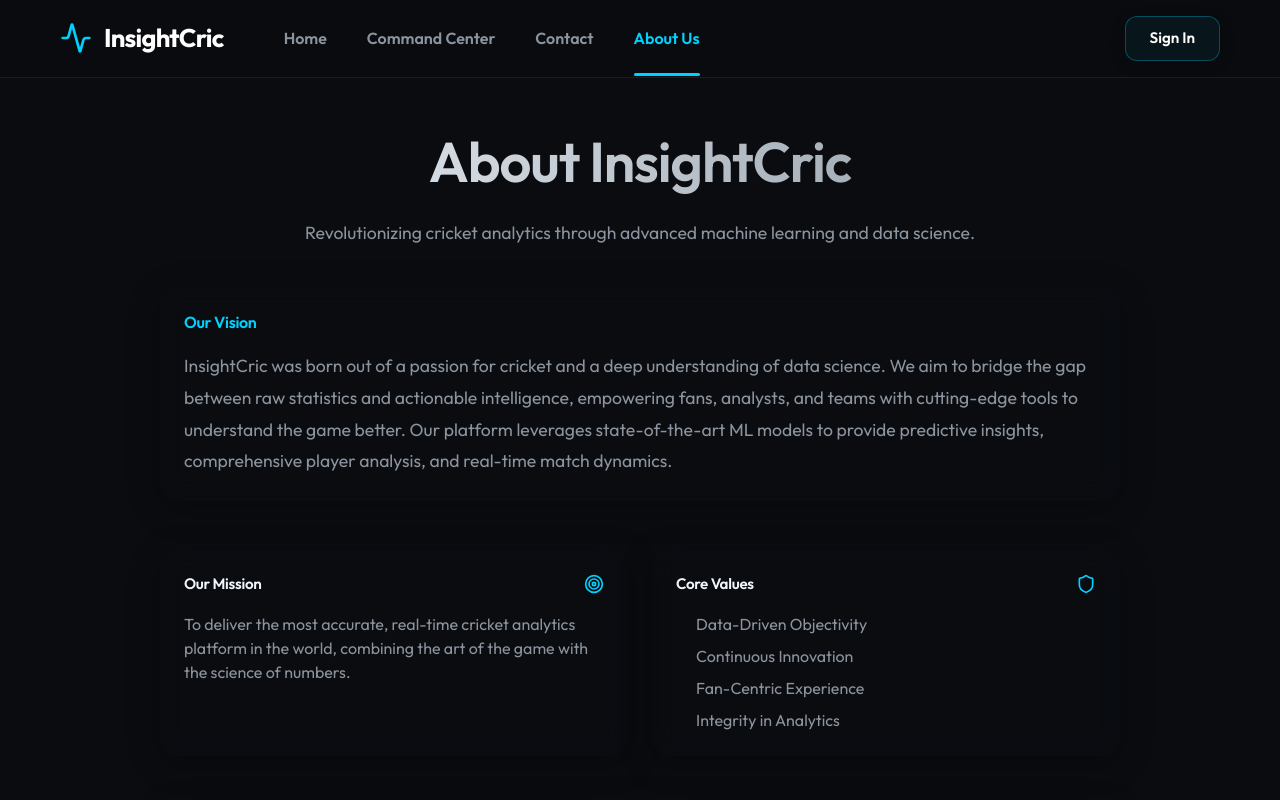
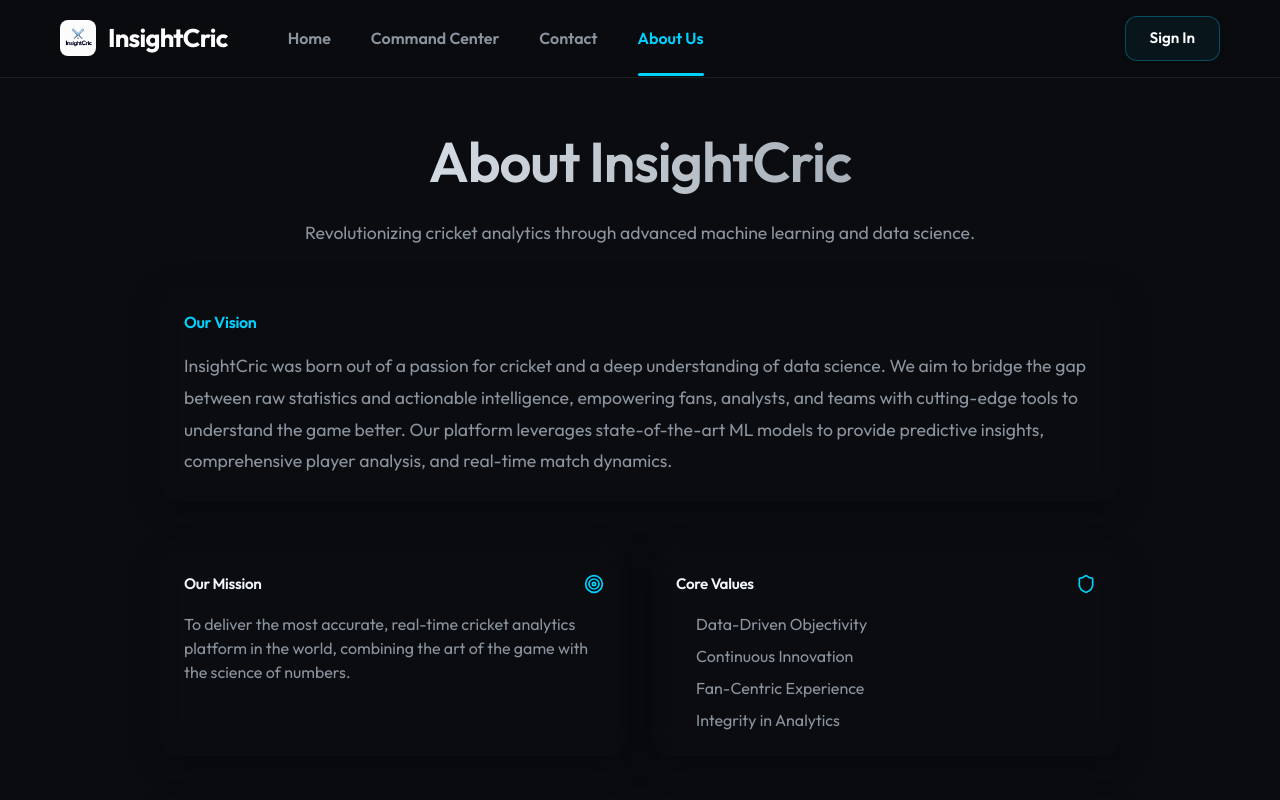
Before and after one commit to Ishad-Shyamal/R26-IT-096, a React (Vite) app in the folder client/: page /about in a window 1280 px wide. Shown: the top 800 px of the page. Built offline with nearby package versions, Linux system fonts and the light colour scheme.

Commit message:
added logo
added logo

```diff
--- a/client/src/components/Login.jsx
+++ b/client/src/components/Login.jsx
@@ -1,6 +1,7 @@
 import { useState } from 'react';
 import { Link, useNavigate } from 'react-router-dom';
 import { Mail, Lock, ArrowRight, Activity, ArrowLeft } from 'lucide-react';
+import logoImg from '../assets/InsightCric-logo.png';
 
 const Login = () => {
   const [email, setEmail] = useState('');
@@ -61,9 +62,13 @@
 
       <div className="auth-card glass-panel">
         <div className="auth-header">
-          <div className="brand-icon auth-logo">
-            <Activity size={28} />
-          </div>
+          <div className="brand-icon auth-logo" style={{ padding: 0, overflow: 'hidden', border: 'none', background: 'transparent' }}>
+              <img
+                src={logoImg}
+                alt="InsightCric Logo"
+                style={{ width: '48px', height: '48px', objectFit: 'contain', borderRadius: '10px' }}
+              />
+            </div>
           <h2>Welcome Back</h2>
           <p>Sign in to continue to InsightCric</p>
         </div>
--- a/client/src/components/Navbar.jsx
+++ b/client/src/components/Navbar.jsx
@@ -1,6 +1,7 @@
 import React from 'react';
 import { Link, useLocation } from 'react-router-dom';
 import { Activity } from 'lucide-react';
+import logoImg from '../assets/InsightCric-logo.png';
 
 const Navbar = () => {
   const location = useLocation();
@@ -24,7 +25,11 @@
     }}>
       <div style={{ display: 'flex', alignItems: 'center', gap: '60px' }}>
         <Link to="/" style={{ display: 'flex', alignItems: 'center', gap: '12px', textDecoration: 'none', color: 'inherit' }}>
-          <Activity size={32} color="var(--primary)" />
+          <img
+            src={logoImg}
+            alt="InsightCric Logo"
+            style={{ width: '36px', height: '36px', objectFit: 'contain', borderRadius: '8px' }}
+          />
           <span style={{ fontSize: '1.6rem', fontWeight: '800', letterSpacing: '-0.03em', color: '#fff' }}>InsightCric</span>
         </Link>
 
--- a/client/src/components/Signup.jsx
+++ b/client/src/components/Signup.jsx
@@ -1,6 +1,7 @@
 import { useState } from 'react';
 import { Link, useNavigate } from 'react-router-dom';
 import { Mail, Lock, User, ArrowRight, Activity, ArrowLeft } from 'lucide-react';
+import logoImg from '../assets/InsightCric-logo.png';
 
 const Signup = () => {
   const [name, setName] = useState('');
@@ -53,8 +54,12 @@
 
       <div className="auth-card glass-panel">
         <div className="auth-header">
-          <div className="brand-icon auth-logo">
-            <Activity size={28} />
+          <div className="brand-icon auth-logo" style={{ padding: 0, overflow: 'hidden', border: 'none', background: 'transparent' }}>
+            <img
+              src={logoImg}
+              alt="InsightCric Logo"
+              style={{ width: '48px', height: '48px', objectFit: 'contain', borderRadius: '10px' }}
+            />
           </div>
           <h2>Create Account</h2>
           <p>Join InsightCric to unlock premium insights</p>
```
Also changed, not shown: client/src/assets/InsightCric-logo.png (added).
